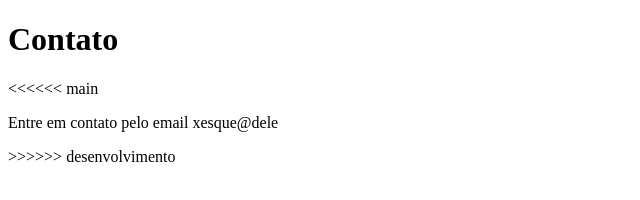
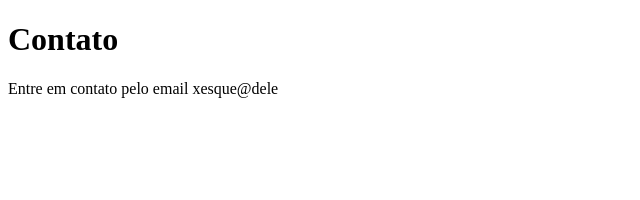
Before and after one commit to Schuteras/sistema-de-cadastro, a plain HTML site: page contato.html in a window 1280 px wide. Shown: the whole page, without its empty margins (0-640 px from the left). Drawn offline with Linux system fonts and the light colour scheme.

Commit message:
Update contato.html

```diff
--- a/contato.html
+++ b/contato.html
@@ -8,9 +8,6 @@
 </head>
 <body>
     <h1>Contato</h1>
-<<<<<< main
     <p>Entre em contato pelo email xesque@dele</p>
-
->>>>>> desenvolvimento
 </body>
 </html>
```
